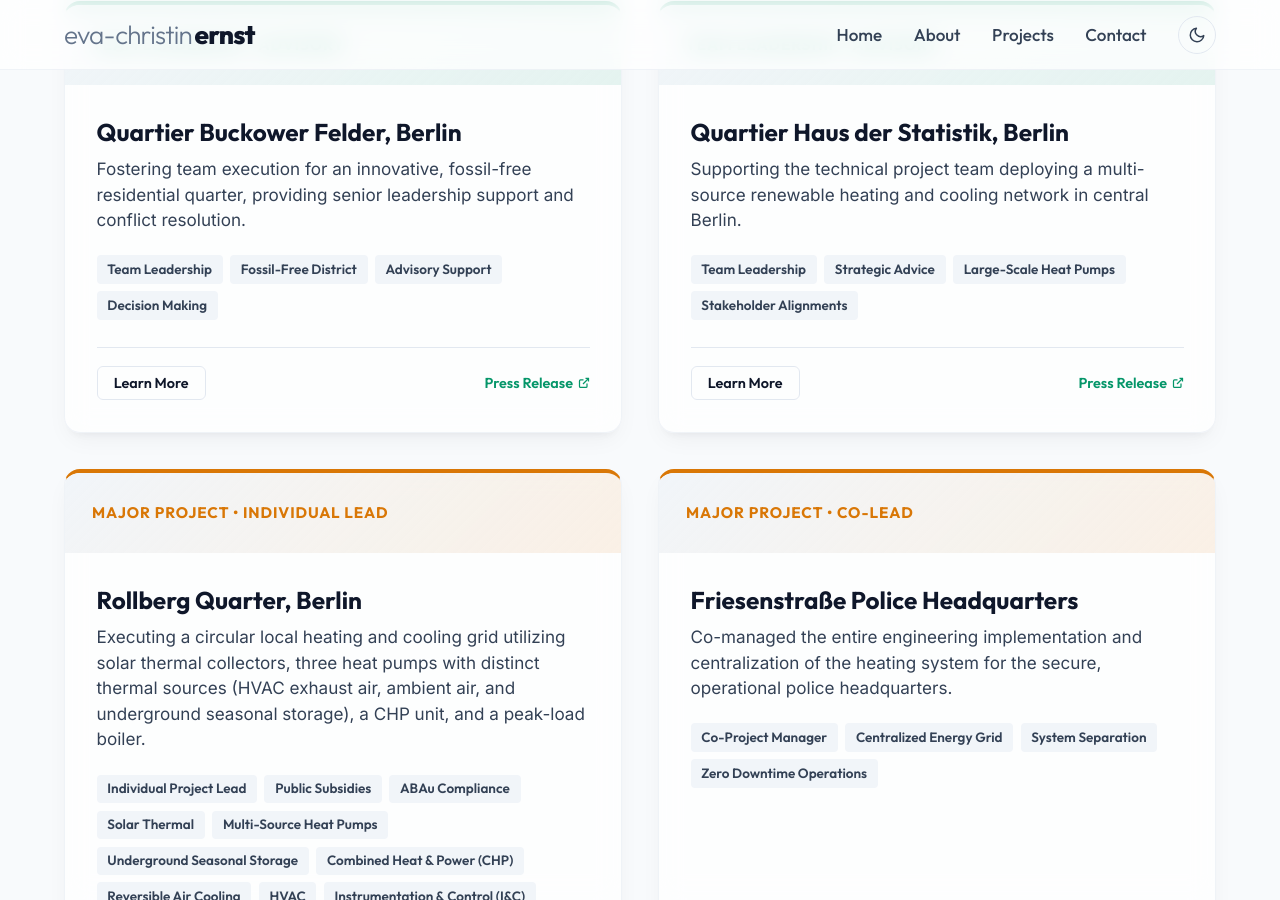
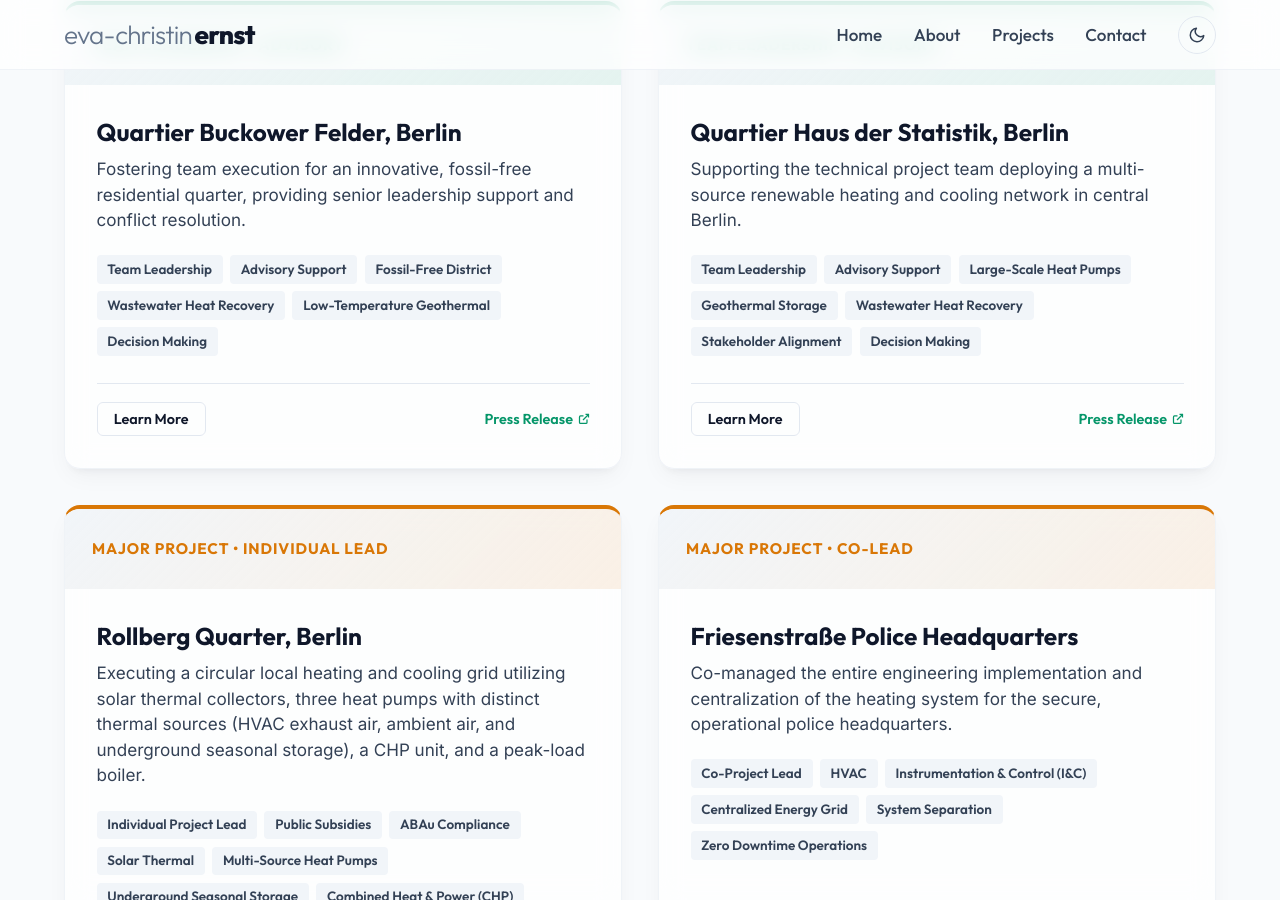
Before and after one commit to evafroehlich/website, a Jekyll site: the page built from projects.md, in a window 1280 px wide and 900 px high, scrolled down 862 px. Built offline with Jekyll 4.4.1, drawn with Linux system fonts in a browser that asks for light colours.

Commit message:
Fully standardize and align tags and descriptions across all 6 portfolio projects, adding Wastewater Heat Recovery to team leadership projects

```diff
--- a/projects.md
+++ b/projects.md
@@ -137,8 +137,10 @@
         </p>
         <div class="project-tags">
           <span class="project-tag">Team Leadership</span>
+          <span class="project-tag">Advisory Support</span>
           <span class="project-tag">Fossil-Free District</span>
-          <span class="project-tag">Advisory Support</span>
+          <span class="project-tag">Wastewater Heat Recovery</span>
+          <span class="project-tag">Low-Temperature Geothermal</span>
           <span class="project-tag">Decision Making</span>
         </div>
 
@@ -147,7 +149,7 @@
           <div class="details-inner">
             <h5>Key Contributions &amp; Scope:</h5>
             <ul>
-              <li><strong>Team Empowerment</strong>: Provided strategic direction and technical guidance to team members executing the massive low-temperature geothermal district.</li>
+              <li><strong>Team Empowerment</strong>: Provided strategic direction and technical guidance to team members executing the low-temperature geothermal grid integrated with raw wastewater thermal heat recovery.</li>
               <li><strong>Executive Oversight</strong>: Stepped in to resolve grid coordination conflicts and supported negotiations with public development bodies.</li>
               <li><strong>Autonomous Progress</strong>: Enabled self-organized project engineering by establishing streamlined point-of-contact documentation workflows.</li>
             </ul>
@@ -176,9 +178,12 @@
         </p>
         <div class="project-tags">
           <span class="project-tag">Team Leadership</span>
-          <span class="project-tag">Strategic Advice</span>
+          <span class="project-tag">Advisory Support</span>
           <span class="project-tag">Large-Scale Heat Pumps</span>
-          <span class="project-tag">Stakeholder Alignments</span>
+          <span class="project-tag">Geothermal Storage</span>
+          <span class="project-tag">Wastewater Heat Recovery</span>
+          <span class="project-tag">Stakeholder Alignment</span>
+          <span class="project-tag">Decision Making</span>
         </div>
 
         <!-- Expandable details -->
@@ -186,7 +191,7 @@
           <div class="details-inner">
             <h5>Key Contributions &amp; Scope:</h5>
             <ul>
-              <li><strong>Strategic Advisory Support</strong>: Supported the direct project managers, offering technical advice on complex heat pump and geothermal storage systems.</li>
+              <li><strong>Strategic Advisory Support</strong>: Supported the direct project managers, offering technical advice on complex heat pump arrays, geothermal storage, and sewer wastewater heat recovery integration.</li>
               <li><strong>Decision Authority</strong>: Facilitated critical executive decisions regarding grid boundaries and municipal funding alignments.</li>
               <li><strong>Process Optimization</strong>: Guided the team to utilize automated digital reporting tools to maintain progress clarity with development partners.</li>
             </ul>
@@ -272,7 +277,9 @@
           Co-managed the entire engineering implementation and centralization of the heating system for the secure, operational police headquarters.
         </p>
         <div class="project-tags">
-          <span class="project-tag">Co-Project Manager</span>
+          <span class="project-tag">Co-Project Lead</span>
+          <span class="project-tag">HVAC</span>
+          <span class="project-tag">Instrumentation &amp; Control (I&amp;C)</span>
           <span class="project-tag">Centralized Energy Grid</span>
           <span class="project-tag">System Separation</span>
           <span class="project-tag">Zero Downtime Operations</span>
```
